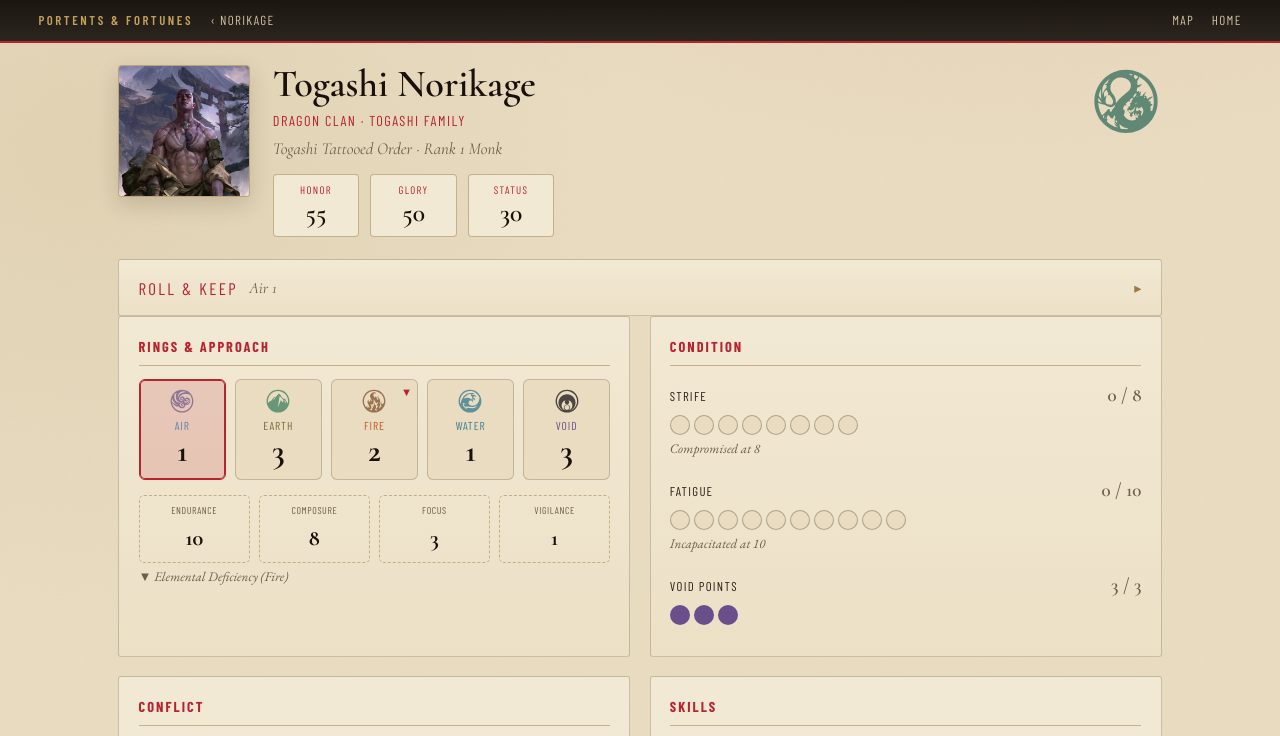
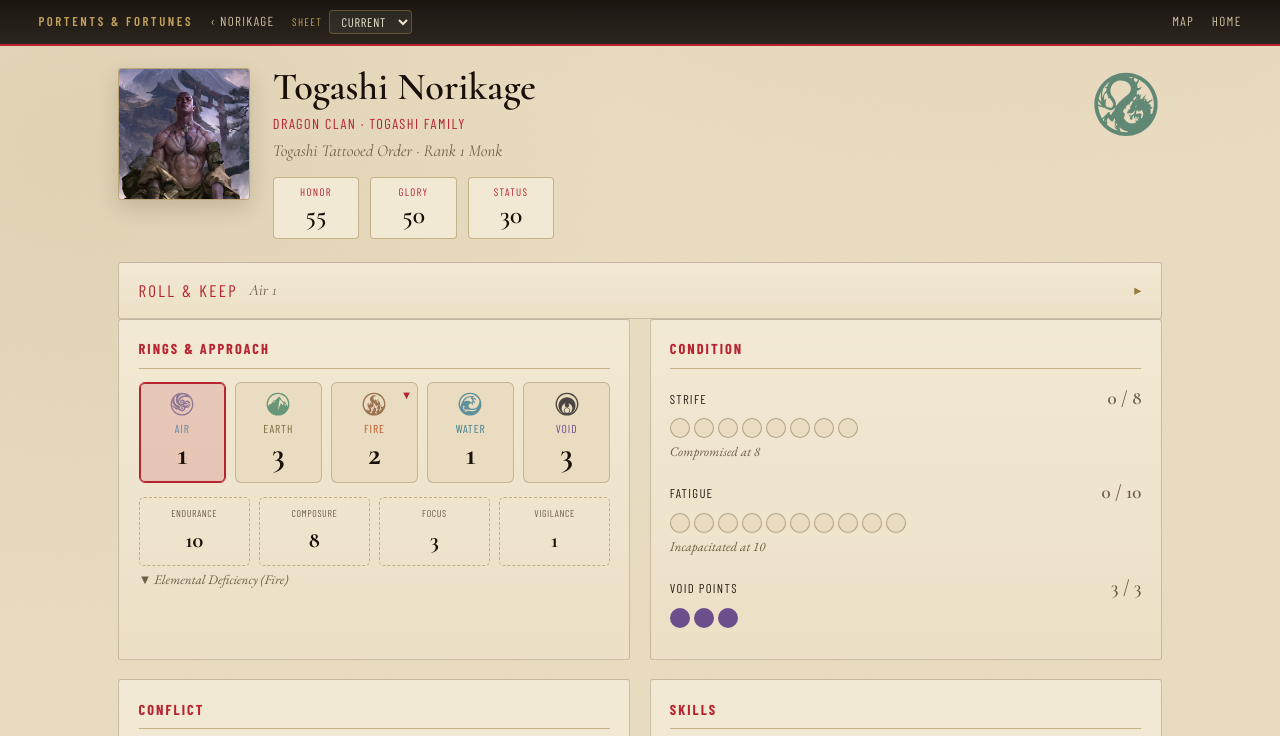
Before and after one commit to sortilege-inc/portents-and-fortunes, a plain HTML site: page play/index.html in a window 1280 px wide. Both pictures are taken after a click on the element "AIR 1". Shown: the top 736 px of the page. Drawn offline with nearby package versions, Linux system fonts and the light colour scheme.

Commit message:
Sheet: scaffold time-series of character sheets (versioning)
Build in support for viewing prior-session sheets read-only while the live
sheet always shows the current version:
- Version registry from window.SHEET_HISTORY (empty for now); a "Sheet" selector
  in the top bar lists Current + any recorded sessions.
- Read-only render path: snapshot's own stats + recorded trackers, a read-only
  banner, trackers non-interactive, roller/conflict tools hidden; nothing persists.
- Snapshot data shape documented in play/index.html.

Inert until sessions are recorded (open sheet still shows Current). Verified the
read-only round-trip with a simulated snapshot.

Co-Authored-By: Claude Opus 4.8 <noreply@anthropic.com>

```diff
--- a/play/index.html
+++ b/play/index.html
@@ -13,6 +13,7 @@
 <div class="play-bar">
 <span class="brand">Portents &amp; Fortunes</span>
 <a href="../character/index.html">‹ Norikage</a>
+<span class="ver-picker" id="verPicker"></span>
 <span class="spacer"></span>
 <a href="../map/index.html">Map</a>
 <a href="../index.html">Home</a>
@@ -102,6 +103,19 @@
 }
 </script>
 <script>window.SHEET = JSON.parse(document.getElementById("sheet-data").textContent);</script>
+<!-- Time-series of character sheets. The live sheet above is always "Current".
+     Prior sessions are added here as read-only snapshots and appear in the sheet
+     selector in the top bar. Each snapshot is SHEET-shaped (its own rings, skills,
+     techniques, gear, honor/glory/status as they were that session) plus an optional
+     `state` for the recorded trackers. Example (leave empty until a session is recorded):
+
+     window.SHEET_HISTORY = [
+       { id:"s1", label:"Session 1", date:"2026-08-12",
+         data: { ...a full copy of the sheet as it stood after Session 1...,
+                 state:{ strife:2, fatigue:0, "void":3, stance:"void" } } }
+     ];
+-->
+<script>window.SHEET_HISTORY = window.SHEET_HISTORY || [];</script>
 <script src="l5rdata.js"></script>
 <script src="sheet.js"></script>
 </body>
--- a/play/sheet.css
+++ b/play/sheet.css
@@ -13,6 +13,21 @@
 .play-bar a{ font-family:var(--caps); text-transform:uppercase; letter-spacing:0.1em; font-size:0.82rem; color:#cdc0a2; text-decoration:none; }
 .play-bar a:hover{ color:#fff; }
 .play-bar .spacer{ flex:1; }
+
+/* version / session picker */
+.ver-picker{ display:inline-flex; align-items:center; gap:0.4rem; }
+.ver-picker .ver-label{ font-family:var(--caps); text-transform:uppercase; letter-spacing:0.12em; font-size:0.68rem; color:var(--gold-lit); }
+.ver-picker select{ font-family:var(--caps); text-transform:uppercase; letter-spacing:0.06em; font-size:0.78rem; color:#f2e9d4; background:rgba(255,255,255,0.06); border:1px solid var(--gold-soft); border-radius:4px; padding:0.2rem 0.5rem; cursor:pointer; }
+.ver-picker select:hover{ border-color:var(--crimson); }
+
+/* read-only snapshot */
+.ro-banner{ display:flex; gap:0.8rem; align-items:flex-start; background:rgba(154,123,63,0.14); border:1px solid var(--gold-soft); border-left:3px solid var(--gold); border-radius:4px; padding:0.8rem 1rem; margin:0 0 1.2rem; color:var(--ink-2); font-size:0.96rem; line-height:1.5; }
+.ro-banner .seal{ font-size:1.4rem; color:var(--gold); line-height:1; }
+.ro-banner b{ color:var(--sumi); }
+#sheet.readonly .pips{ pointer-events:none; }
+#sheet.readonly .pip{ cursor:default; }
+#sheet.readonly .ring, #sheet.readonly .skrow, #sheet.readonly .stbtn{ cursor:default; }
+#sheet.readonly .sh-head::after{ content:"archived"; font-family:var(--caps); text-transform:uppercase; letter-spacing:0.16em; font-size:0.6rem; color:var(--gold); align-self:flex-start; }
 
 #sheet{ max-width:1120px; margin:0 auto; padding:1.4rem clamp(1rem,4vw,2.4rem); }
 
--- a/play/sheet.js
+++ b/play/sheet.js
@@ -4,10 +4,24 @@
    ============================================================ */
 (function () {
   "use strict";
-  var S = window.SHEET;
-  if (!S) return;
+  var CURRENT = window.SHEET;
+  if (!CURRENT) return;
+  var S = CURRENT;                       // active version's data (reassigned when viewing history)
   var root = document.getElementById("sheet");
-  var LSKEY = "pf-sheet-" + (S.id || "pc");
+  var LSKEY = "pf-sheet-" + (CURRENT.id || "pc");
+
+  // ---- version registry: a time-series of character sheets ----
+  // The live sheet is always "current". window.SHEET_HISTORY (optional) holds
+  // read-only snapshots of prior sessions, each SHEET-shaped, e.g.:
+  //   { id, label, date, data:{ ...rings/skills/techniques/…, state:{strife,fatigue,void,stance} } }
+  var VERSIONS = [{ id:"current", label:"Current", live:true, data:CURRENT }];
+  (window.SHEET_HISTORY||[]).forEach(function(h){
+    VERSIONS.push({ id:h.id, label:h.label||h.id, date:h.date||"", live:false, data:h.data||{} });
+  });
+  var curView = "current";   // id of the version being shown
+  var RO = false;            // read-only (a past snapshot is being viewed)
+  var SNAP = null;           // snapshot's recorded tracker state while RO
+  function verById(id){ for(var i=0;i<VERSIONS.length;i++){ if(VERSIONS[i].id===id) return VERSIONS[i]; } return null; }
 
   // ---- dice faces (face index 0 == pip 1) ----
   var RING_FACES = [
@@ -40,7 +54,8 @@
              inConflict:false, conflictType:"skirmish", oppTable:"general" };
   var L5RD = window.L5R || {stances:{},conflicts:{},opportunities:{},oppTables:[],techniqueOpportunities:[]};
   try { var saved = JSON.parse(localStorage.getItem(LSKEY)); if (saved) Object.assign(st, saved); } catch(e){}
-  function save(){ try { localStorage.setItem(LSKEY, JSON.stringify(st)); } catch(e){} }
+  function save(){ if(RO) return; try { localStorage.setItem(LSKEY, JSON.stringify(st)); } catch(e){} }
+  function trkVal(key){ return RO ? ((SNAP&&SNAP[key])||0) : (st[key]||0); }
 
   function cap(s){ return s.charAt(0).toUpperCase()+s.slice(1); }
   function el(tag, cls, html){ var e=document.createElement(tag); if(cls)e.className=cls; if(html!=null)e.innerHTML=html; return e; }
@@ -56,6 +71,7 @@
   // ---- build the sheet ----
   function render(){
     root.innerHTML="";
+    root.classList.toggle("readonly", RO);
 
     // header
     var head = el("div","sh-head");
@@ -73,8 +89,13 @@
     var mon=el("img","sh-mon"); mon.src="../assets/mon/"+S.clan.toLowerCase()+".svg"; mon.alt=S.clan+" mon"; head.appendChild(mon);
     root.appendChild(head);
 
-    // Roll & Keep — collapsed by default, at the top of the sheet
-    root.appendChild(buildRoller());
+    if(RO){
+      var v=verById(curView);
+      root.appendChild(el("div","ro-banner","<span class='seal'>&#9719;</span><div><b>Read-only.</b> Viewing "+(v?v.label:"a past session")+(v&&v.date?" &middot; "+v.date:"")+" — a snapshot from an earlier session. Switch the sheet selector to <em>Current</em> to make changes.</div>"));
+    } else {
+      // Roll & Keep — collapsed by default, at the top of the sheet
+      root.appendChild(buildRoller());
+    }
 
     var grid = el("div","sh-grid");
 
@@ -107,7 +128,7 @@
     grid.appendChild(cTrk);
 
     // --- Conflict (stances hidden until a conflict begins) ---
-    grid.appendChild(buildConflict());
+    if(!RO) grid.appendChild(buildConflict());
 
     // --- Skills ---
     var cSk = el("div","sh-card");
@@ -174,7 +195,7 @@
     var wrap=el("div","trk"); wrap.setAttribute("data-key",key);
     wrap.innerHTML="<div class='trk-top'><span class='trk-name'>"+name+" <span class='warn' data-warn></span></span><span class='trk-val'></span></div>";
     var pips=el("div","pips");
-    for(var i=1;i<=max;i++){ (function(n){ var p=el("div","pip"); p.addEventListener("click",function(){ st[key]=(st[key]===n?n-1:n); save(); syncTracker(key); }); pips.appendChild(p); })(i); }
+    for(var i=1;i<=max;i++){ (function(n){ var p=el("div","pip"); p.addEventListener("click",function(){ if(RO) return; st[key]=(st[key]===n?n-1:n); save(); syncTracker(key); }); pips.appendChild(p); })(i); }
     wrap.appendChild(pips);
     if(warnAt) wrap.appendChild(el("p","trk-note",warnAt));
     setTimeout(function(){ syncTracker(key); },0);
@@ -182,7 +203,7 @@
   }
   function syncTracker(key){
     var wrap=root.querySelector('.trk[data-key="'+key+'"]'); if(!wrap) return;
-    var v=st[key]||0;
+    var v=trkVal(key);
     wrap.querySelectorAll(".pip").forEach(function(p,i){ p.classList.toggle("on", i<v); });
     wrap.querySelector(".trk-val").textContent=v+" / "+wrap.querySelectorAll(".pip").length;
     var warn=wrap.querySelector("[data-warn]"); warn.textContent="";
@@ -457,5 +478,22 @@
     });
   }
 
+  // ---- version switching ----
+  function switchVersion(id){
+    var v=verById(id)||VERSIONS[0];
+    curView=v.id; RO=!v.live; S=v.data; SNAP = v.live ? null : (v.data.state||{});
+    buildVersionPicker();
+    render();
+  }
+  function buildVersionPicker(){
+    var host=document.getElementById("verPicker"); if(!host) return;
+    var s="<label class='ver-label'>Sheet</label><select id='verSel'"+(VERSIONS.length<=1?" title='Prior sessions appear here once recorded'":"")+">";
+    VERSIONS.forEach(function(v){ s+="<option value='"+v.id+"'"+(v.id===curView?" selected":"")+">"+v.label+(v.date?" · "+v.date:"")+"</option>"; });
+    s+="</select>";
+    host.innerHTML=s;
+    document.getElementById("verSel").addEventListener("change",function(){ switchVersion(this.value); });
+  }
+
+  buildVersionPicker();
   render();
 })();
```
